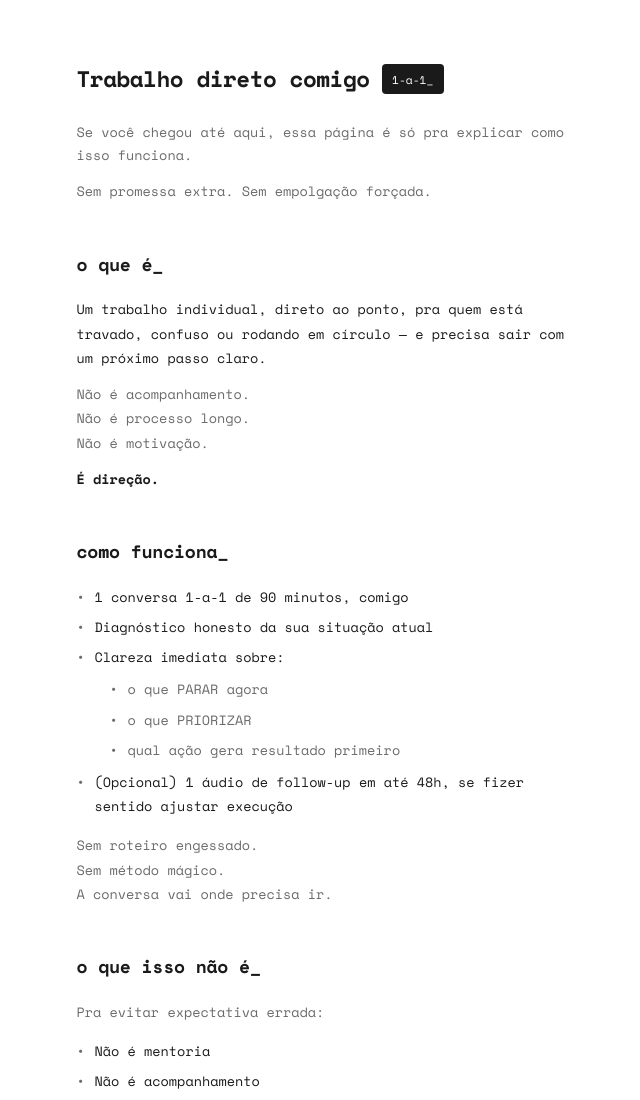
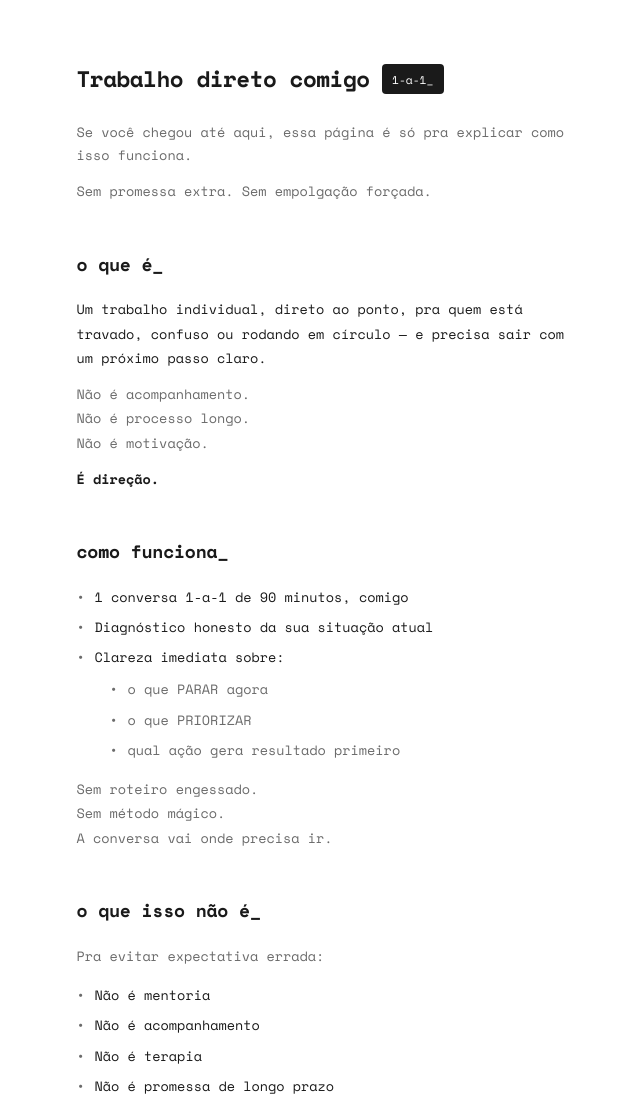
Before and after one commit to monkfrodo/pages, a plain HTML site: page trabalho-1a1.html in a window 1280 px wide. Shown: the top 1100 px of the page, without its empty margins (316-956 px from the left). Drawn offline with nearby package versions, Linux system fonts and the light colour scheme.

Commit message:
Update trabalho-1a1.html

```diff
--- a/trabalho-1a1.html
+++ b/trabalho-1a1.html
@@ -313,7 +313,6 @@
                         <li>qual ação gera resultado primeiro</li>
                     </ul>
                 </li>
-                <li>(Opcional) 1 áudio de follow-up em até 48h, se fizer sentido ajustar execução</li>
             </ul>
             <p class="muted">Sem roteiro engessado.<br>Sem método mágico.<br>A conversa vai onde precisa ir.</p>
         </section>
```
